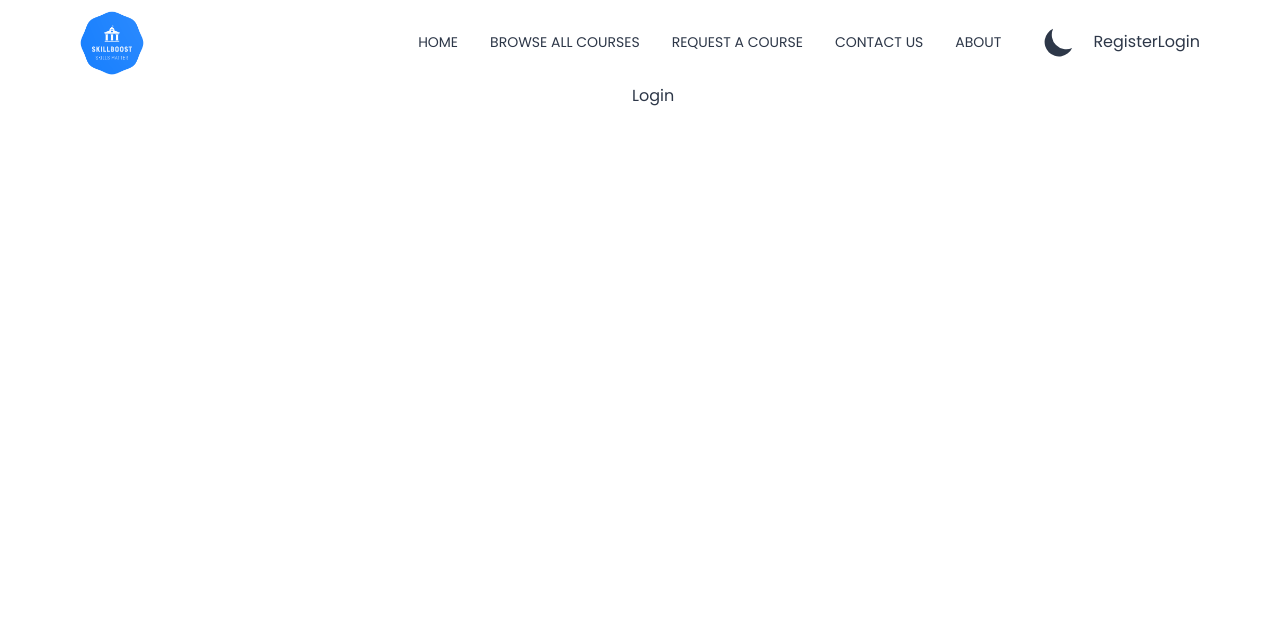
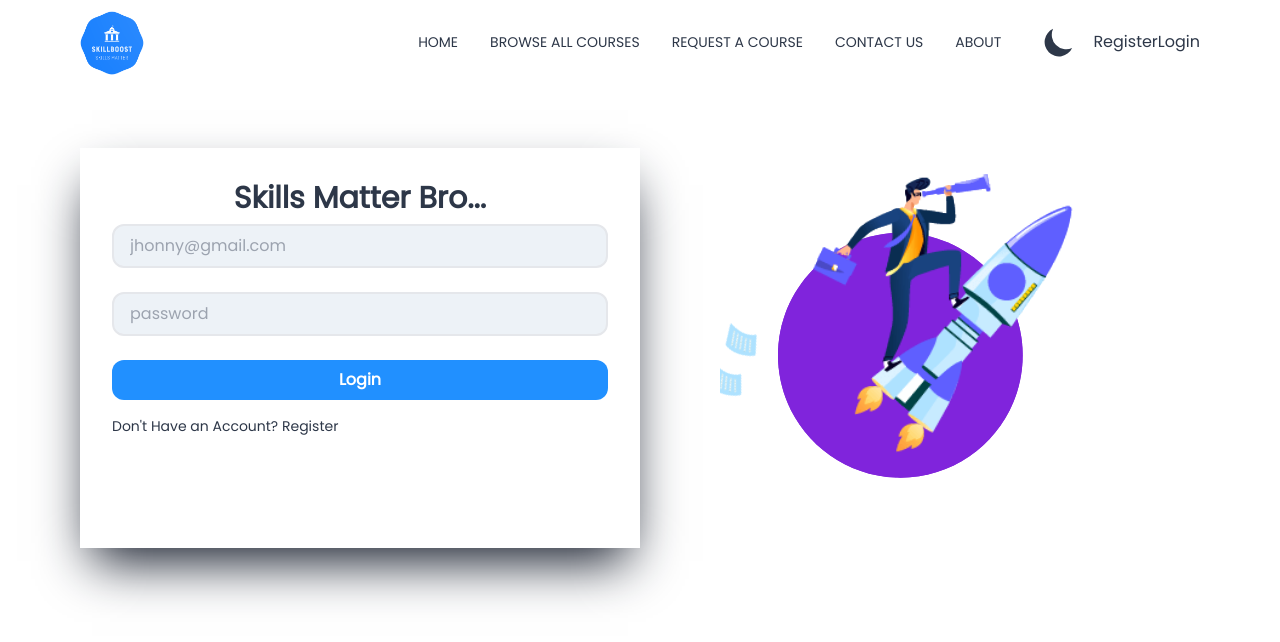
Before and after one commit to vaarunn/SkillBoost, a React (Vite) app in the folder client/: page /login in a window 1280 px wide. Shown: the top 642 px of the page. Built offline with nearby package versions, Linux system fonts and the light colour scheme.

Commit message:
modified:   client/src/index.css 	modified:   client/src/pages/Login.jsx 	modified:   client/src/pages/Register.jsx

```diff
--- a/client/src/index.css
+++ b/client/src/index.css
@@ -2,7 +2,9 @@
 @tailwind components;
 @tailwind utilities;
 
+/* @layer components{
 
+} */
 
 :root {
     @apply bg-primary text-primary font-poppy;
@@ -17,11 +19,15 @@
   .button{
     @apply rounded-3xl px-8 py-4 bg-button text-white font-bold;
   }
-  .button-md{
-    @apply rounded-3xl px-4 py-2 bg-button text-white font-bold;
+  .button-input{
+    @apply rounded-xl my-2 py-2 px-4 bg-button text-white font-bold w-full hover:bg-[#2180df] transform  duration-150;
   }
+
   .card{
     @apply bg-secondary my-8 rounded-xl p-4;
+  }
+  .input{
+    @apply rounded-xl mt-2 py-2 px-4 outline-none border-2 bg-secondary w-full;
   }
   .dark {
     --color-bg-primary: #0d1117;
@@ -41,4 +47,5 @@
     --color-text-accent: #4690eb;
     --color-bg-input: #edf2f7;
     --color-bg-button: #2190ff;
+
   }
--- a/client/src/pages/Login.jsx
+++ b/client/src/pages/Login.jsx
@@ -6,8 +6,10 @@ import {
   resetSuccessMessage,
   resetErrorMessage,
 } from "../redux/slices/userSlice.js";
-import { useNavigate } from "react-router-dom";
+import { Link, useNavigate } from "react-router-dom";
 import ClipLoader from "react-spinners/ClipLoader";
+import { Player } from "@lottiefiles/react-lottie-player";
+import rocketMan from "../assets/rocketMan.json";
 
 const Login = () => {
   const [email, setEmail] = useState("");
@@ -44,14 +46,20 @@ const Login = () => {
   }
 
   return (
-    <div>
-      <form onSubmit={loginHandler}>
+    <div className="px-20 py-16 md:grid grid-cols-2">
+      <div className="shadow-gray-900 shadow-2xl">
+        <form onSubmit={loginHandler} className="p-8">
+          <h1 className="font-[700] text-3xl text-center">
+            Skills Matter Bro...
+          </h1>
           <input
             type="email"
             value={email}
             onChange={(e) => {
               setEmail(e.target.value);
             }}
+            placeholder="jhonny@gmail.com"
+            className="input my-4"
           />
 
           <input
@@ -60,9 +68,27 @@ const Login = () => {
             onChange={(e) => {
               setPassword(e.target.value);
             }}
+            placeholder="password"
+            className="input my-4"
           />
-        <button>Login</button>
+          <button className="button-input">Login</button>
+          <p className="text-sm my-2">
+            Don't Have an Account?{" "}
+            <Link className="bg-accent" to="/register">
+              Register
+            </Link>
+          </p>
         </form>
+      </div>
+      <div>
+        <Player
+          style={{ height: 400 }}
+          src={rocketMan}
+          loop
+          autoplay
+          resizeMode="cover"
+        />
+      </div>
     </div>
   );
 };
--- a/client/src/pages/Register.jsx
+++ b/client/src/pages/Register.jsx
@@ -1,6 +1,9 @@
 import React, { useEffect, useState } from "react";
 import { useNavigate } from "react-router-dom";
 import logo from "../assets/logo.png";
+import { Player } from "@lottiefiles/react-lottie-player";
+import rocketMan from "../assets/rocketMan.json";
+
 import {
   checkUser,
   register,
@@ -39,20 +42,20 @@ const Register = () => {
     dispatch(register(myForm));
   };
 
-  useEffect(() => {
-    if (successMessage) {
-      toast.success(successMessage);
-      dispatch(resetSuccessMessage());
-      navigate("/courses");
-    }
-  }, [successMessage]);
+  // useEffect(() => {
+  //   if (successMessage) {
+  //     toast.success(successMessage);
+  //     dispatch(resetSuccessMessage());
+  //     navigate("/courses");
+  //   }
+  // }, [successMessage]);
 
-  useEffect(() => {
-    if (errorMessage) {
-      toast.error(errorMessage);
-      dispatch(resetErrorMessage());
-    }
-  }, [errorMessage]);
+  // useEffect(() => {
+  //   if (errorMessage) {
+  //     toast.error(errorMessage);
+  //     dispatch(resetErrorMessage());
+  //   }
+  // }, [errorMessage]);
 
   const changeImageHandler = (e) => {
     const file = e.target.files[0];
@@ -71,15 +74,24 @@ const Register = () => {
   }
 
   return (
-    <div>
-      <form onSubmit={registerHandler}>
-        <img className="w-[250px] h-[250px]" src={filePreview || logo} alt="" />
+    <div className="rounded-div md:grid grid-cols-2 overflow-y-hidden">
+      <form onSubmit={registerHandler} className="px-6 h-[80%] shadow-2xl">
+        <h1 className="text-center font-[700] text-xl">
+          Register To Lauch Your Career To The Moon
+        </h1>
+        <img
+          className="w-20 h-20 rounded-full "
+          src={filePreview || logo}
+          alt="profile"
+        />
         <input
           type="text"
           value={name}
           onChange={(e) => {
             setName(e.target.value);
           }}
+          placeholder="jhonny"
+          className="input"
         />
 
         <input
@@ -88,6 +100,8 @@ const Register = () => {
           onChange={(e) => {
             setEmail(e.target.value);
           }}
+          placeholder="jhonny@gmail.com"
+          className="input"
         />
 
         <input
@@ -96,11 +110,21 @@ const Register = () => {
           onChange={(e) => {
             setPassword(e.target.value);
           }}
+          placeholder="pasword"
+          className="input"
         />
 
-        <input type="file" onChange={changeImageHandler} accept="images/*" />
-        <button>Register</button>
+        <input
+          className="my-2"
+          type="file"
+          onChange={changeImageHandler}
+          accept="images/*"
+        />
+        <button className="button-input mt-4">Register</button>
       </form>
+      <div className=" h-[80%]">
+        <Player src={rocketMan} loop autoplay />
+      </div>
     </div>
   );
 };
```
Lines whose indentation alone changed are shown as unchanged.
